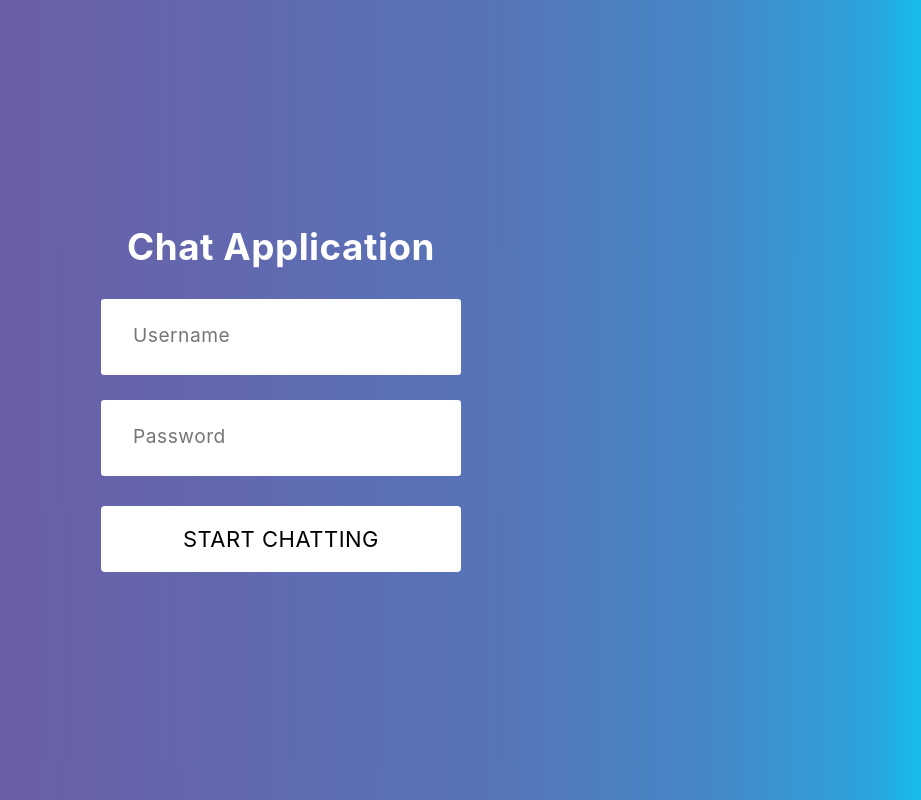
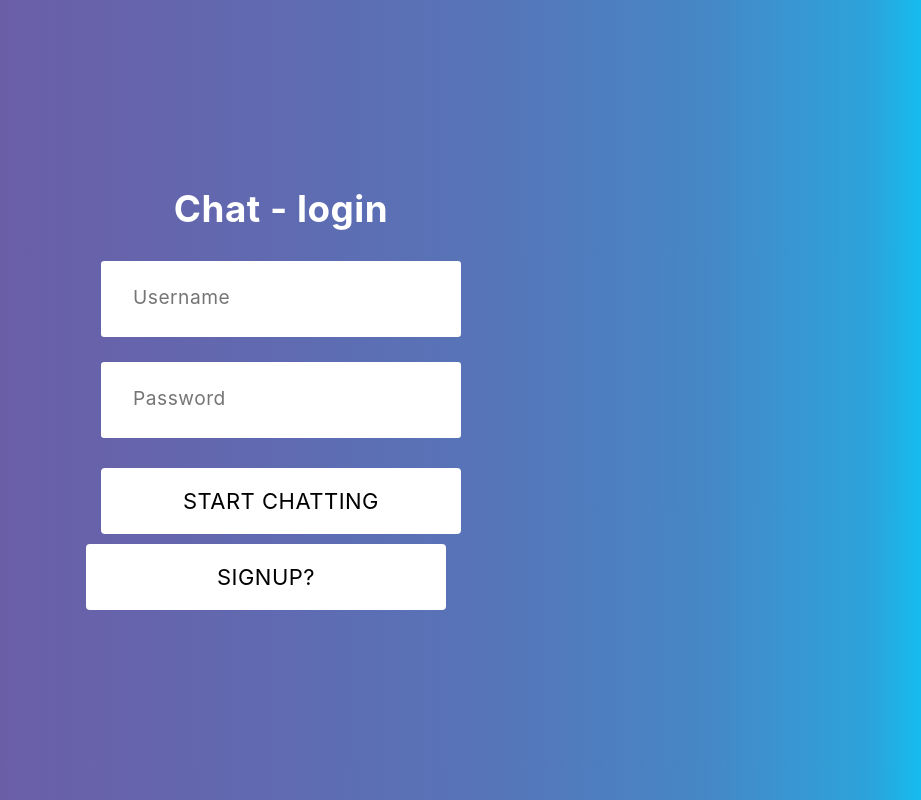
Before and after one commit to Abhi7836/abhi-chatme, a React (Create React App) app: page / in a window 1280 px wide. Shown: the whole page, without its empty margins (359-1280 px from the left). Built offline with nearby package versions, Linux system fonts and the light colour scheme.

Commit message:
login/signup added

```diff
--- a/src/App.js
+++ b/src/App.js
@@ -1,13 +1,26 @@
+import React,{ useState } from 'react';
 import { ChatEngine } from 'react-chat-engine';
-
 import ChatFeed from './components/ChatFeed';
 import LoginForm from './components/LoginForm';
+import SignupForm from './components/SignupForm';
 import './App.css';
 
-const projectID = '14f5d563-3afb-4010-b0f0-6080b252d534';
+const projectID ='14f5d563-3afb-4010-b0f0-6080b252d534';
 
-const App = () => {
-  if (!localStorage.getItem('username')) return <LoginForm />;
+
+function App() {
+  const [login,setLogin]=useState(true);
+  function setloginstate(s) {
+    setLogin(s);
+  }
+//  if (!localStorage.getItem('username')) return <LoginForm />;
+
+  if (!localStorage.getItem('username'))
+ { return (
+   <>
+   {login?<LoginForm loginstate={setloginstate} />:<SignupForm loginstate={setloginstate} />}
+ </>
+ )}
 
   return (
     <ChatEngine
@@ -18,9 +31,8 @@ const App = () => {
       renderChatFeed={(chatAppProps) => <ChatFeed {...chatAppProps} />}
       onNewMessage={() => new Audio('https://chat-engine-assets.s3.amazonaws.com/click.mp3').play()}
     />
+
   );
-};
+}
 
-// infinite scroll, logout, more customizations...
-
-export default App;
+export default App
--- a/src/components/LoginForm.jsx
+++ b/src/components/LoginForm.jsx
@@ -1,12 +1,15 @@
-import { useState } from 'react';
+import React,{ useState } from 'react';
 import axios from 'axios';
 
-const projectID = '14f5d563-3afb-4010-b0f0-6080b252d534';
+const projectID ='14f5d563-3afb-4010-b0f0-6080b252d534';
 
-const Modal = () => {
+function LoginForm(props) {
   const [username, setUsername] = useState('');
   const [password, setPassword] = useState('');
   const [error, setError] = useState('');
+
+  function changelogin() {
+    props.loginstate(false);}
 
   const handleSubmit = async (e) => {
     e.preventDefault();
@@ -18,18 +21,20 @@ const Modal = () => {
 
       localStorage.setItem('username', username);
       localStorage.setItem('password', password);
-
       window.location.reload();
       setError('');
     } catch (err) {
       setError('Oops, incorrect credentials.');
+
     }
+
+
   };
 
   return (
     <div className="wrapper">
       <div className="form">
-        <h1 className="title">Chat Application</h1>
+        <h1 className="title">Chat - login</h1>
         <form onSubmit={handleSubmit}>
           <input type="text" value={username} onChange={(e) => setUsername(e.target.value)} className="input" placeholder="Username" required />
           <input type="password" value={password} onChange={(e) => setPassword(e.target.value)} className="input" placeholder="Password" required />
@@ -39,11 +44,14 @@ const Modal = () => {
             </button>
           </div>
         </form>
+        <button onClick={changelogin} className="button">
+              <span>Signup?</span>
+        </button>
         <h1>{error}</h1>
       </div>
     </div>
 
   );
-};
+}
 
-export default Modal;
+export default LoginForm
--- /dev/null
+++ b/src/components/SignupForm.jsx
@@ -0,0 +1,74 @@
+import { useState } from 'react';
+import axios from 'axios';
+
+const projectID = '14f5d563-3afb-4010-b0f0-6080b252d534';
+const private_key='7e38b731-a6fd-4252-a3af-c6edce2cea0d';
+
+const SignupForm = (props) => {
+  const [username, setUsername] = useState('');
+  const [password, setPassword] = useState('');
+  const [email, setEmail] = useState('');
+  const [firstname, setFirstname] = useState('');
+  const [lastname, setLastname] = useState('');
+  const [error, setError] = useState('');
+
+  function changelogin() {props.loginstate(true);}
+    //console.log(userdata);
+
+      const handleSubmit = async (e) => {
+        e.preventDefault();
+
+        const userdata ={
+          "username": username,
+          "secret": password,
+          "email": email,
+          "first_name": firstname,
+          "last_name":lastname,
+        //	"custom_json": {"fav_game": "Candy Crush", "high_score": 2002}
+       }
+
+       var config = {
+        method: 'post',
+        url: 'https://api.chatengine.io/users/',
+        headers: {'PRIVATE-KEY':private_key },
+        data : userdata
+      };
+        try {
+          await  axios(config);
+          localStorage.setItem('username', username);
+          localStorage.setItem('password', password);
+          window.location.reload();
+          setError('');
+        } catch (err) {
+          setError('Oops, incorrect credentials.');
+        }
+
+  };
+
+  return (
+    <div className="wrapper">
+      <div className="form">
+        <h1 className="title">Chat - Signup</h1>
+        <form onSubmit={handleSubmit}>
+          <input type="text" value={username} onChange={(e) => setUsername(e.target.value)} className="input" placeholder="Username" required />
+          <input type="password" value={password} onChange={(e) => setPassword(e.target.value)} className="input" placeholder="Password" required />
+          <input type="email" value={email} onChange={(e) => setEmail(e.target.value)} className="input" placeholder="Email" required />
+          <input type="text" value={firstname} onChange={(e) => setFirstname(e.target.value)} className="input" placeholder="First Name" required />
+          <input type="text" value={lastname} onChange={(e) => setLastname(e.target.value)} className="input" placeholder="LastName" required />
+          <div align="center">
+            <button type="submit" className="button">
+              <span>Start chatting</span>
+            </button>
+          </div>
+        </form>
+        <button onClick={changelogin} className="button">
+              <span>Login?</span>
+        </button>
+        <h1>{error}</h1>
+      </div>
+    </div>
+
+  );
+};
+
+export default SignupForm;
```
Also changed, not shown: src/App.css (+17 -6 lines), src/components/ChatFeed.jsx (+6 -3 lines), src/components/MessageForm.jsx (+6 -8 lines), src/components/MyMessage.jsx (+5 -3 lines), src/components/TheirMessage.jsx (+5 -3 lines).
